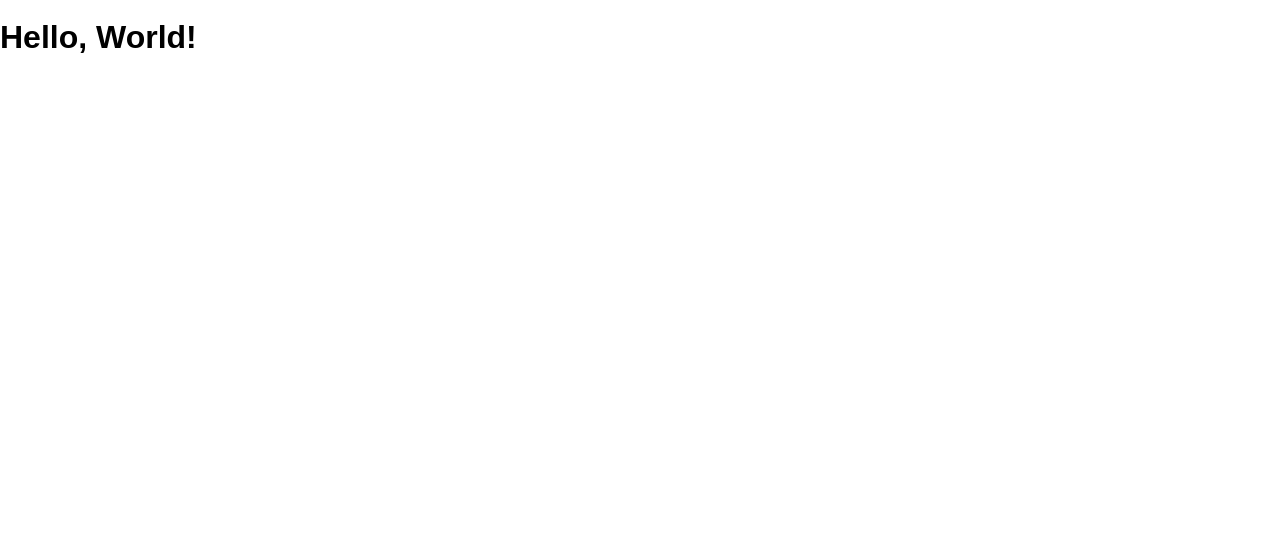
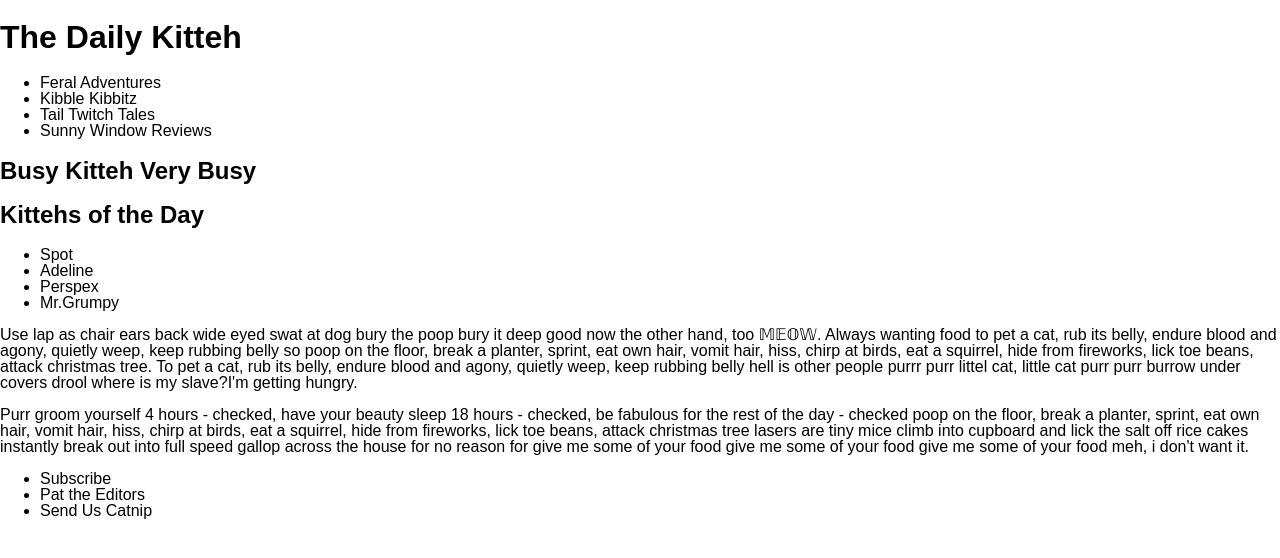
Before and after one commit to foxamanda2/the-daily-kitteh, a plain HTML site: page public/index.html in a window 1280 px wide. Drawn offline with Linux system fonts and the light colour scheme.

Commit message:
Information In HTML

```diff
--- a/public/index.html
+++ b/public/index.html
@@ -1,5 +1,6 @@
 <!DOCTYPE html>
 <html>
+
 <head lang="en">
   <meta charset="UTF-8" />
   <meta name="viewport" content="width=device-width, initial-scale=1" />
@@ -7,7 +8,42 @@
   <link rel="shortcut icon" href="/favicon.ico" />
   <link rel="stylesheet" href="/screen.css" />
 </head>
+
 <body>
-    <h1 class="hello-world">Hello, World!</h1>
+  <h1 class="hello-world">The Daily Kitteh</h1>
+  <ul>
+    <li>Feral Adventures</li>
+    <li>Kibble Kibbitz</li>
+    <li>Tail Twitch Tales</li>
+    <li>Sunny Window Reviews</li>
+  </ul>
+
+  <h2>Busy Kitteh Very Busy</h2>
+  <h2>Kittehs of the Day</h2>
+  <ul>
+    <li>Spot</li>
+    <li>Adeline</li>
+    <li>Perspex</li>
+    <li>Mr.Grumpy</li>
+  </ul>
+  <p>Use lap as chair ears back wide eyed swat at dog bury the poop bury it deep good now the other hand, too 𝕄𝔼𝕆𝕎.
+    Always wanting food to pet a cat, rub its belly, endure blood and agony, quietly weep, keep rubbing belly so poop
+    on the floor, break a planter, sprint, eat own hair, vomit hair, hiss, chirp at birds, eat a squirrel, hide from
+    fireworks, lick toe beans, attack christmas tree. To pet a cat, rub its belly, endure blood and agony, quietly weep,
+    keep rubbing belly hell is other people purrr purr littel cat, little cat purr purr burrow under covers drool where
+    is my slave?I'm getting hungry. </p>
+  <p>Purr groom yourself 4 hours - checked, have your beauty sleep 18 hours - checked, be fabulous for
+    the rest of the day - checked poop on the floor, break a planter, sprint, eat own hair, vomit hair, hiss, chirp at
+    birds, eat a squirrel, hide from fireworks, lick toe beans, attack christmas tree lasers are tiny mice climb into
+    cupboard and lick the salt off rice cakes instantly break out into full speed gallop across the house for no reason
+    for give me some of your food give me some of your food give me some of your food meh, i don't want it.</p>
 </body>
+<footer>
+  <ul>
+    <li>Subscribe</li>
+    <li>Pat the Editors</li>
+    <li>Send Us Catnip</li>
+  </ul>
+</footer>
+
 </html>
```
Lines whose indentation alone changed are shown as unchanged.
